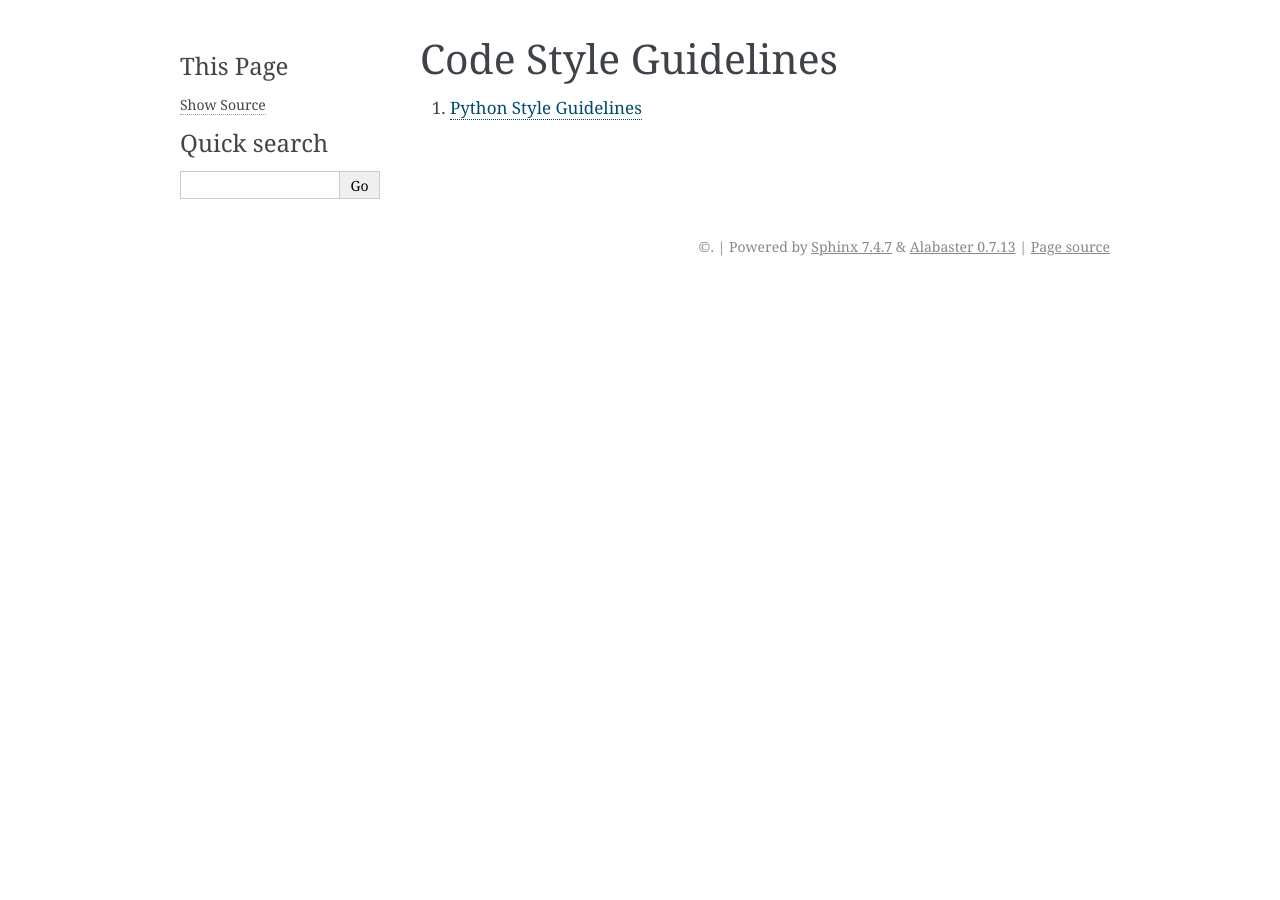
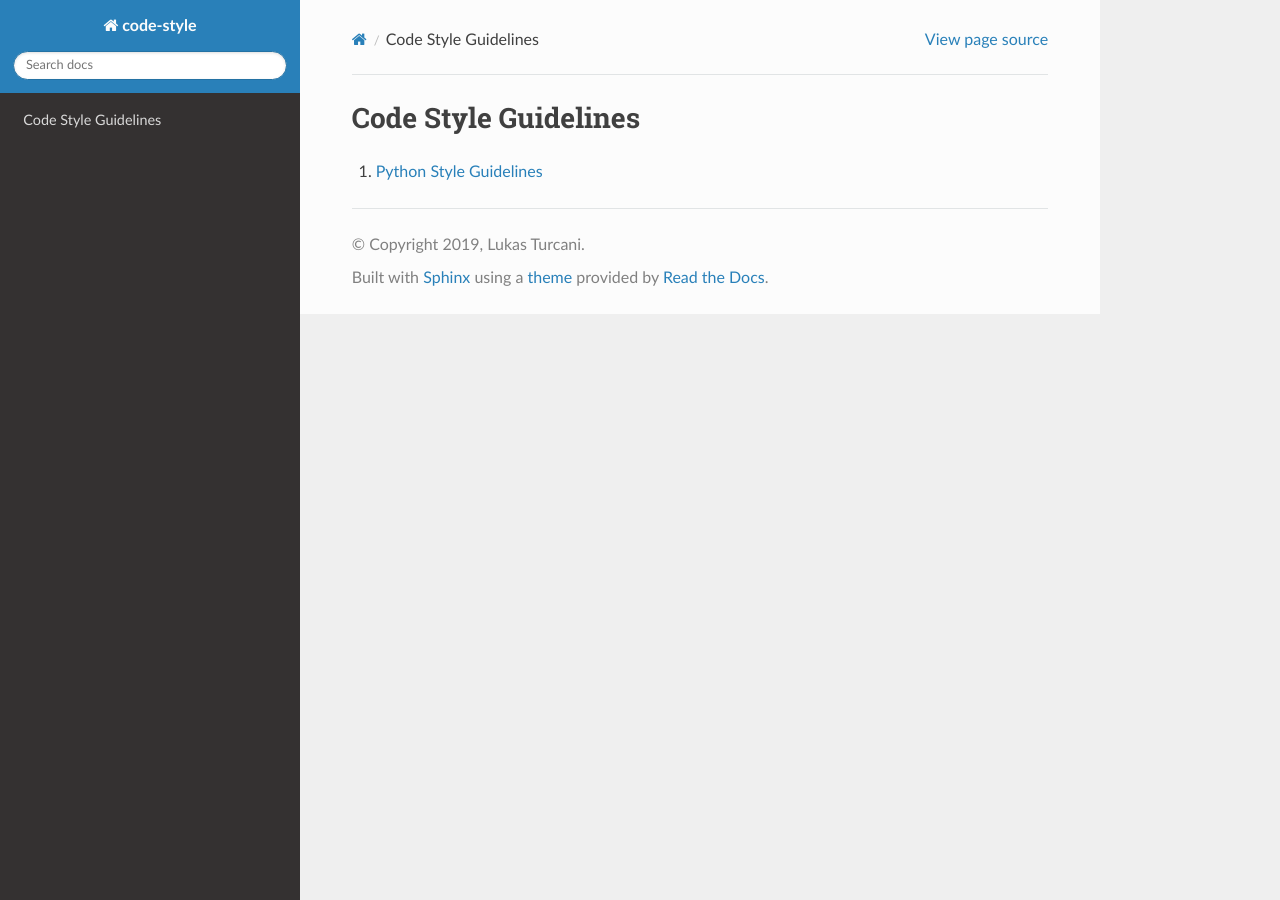
Before and after one commit to lukasturcani/code_style, a Sphinx documentation site: the page built from docs/index.rst, in a window 1280 px wide. Built offline with Sphinx 7.4.7 and the Read the Docs theme 2.0.0, drawn with Linux system fonts in a browser that asks for light colours; some of the changed lines change nothing that is shown.

Commit message:
Added stuff to conf.py.

```diff
--- a/docs/conf.py
+++ b/docs/conf.py
@@ -1,3 +1,44 @@
+project = 'code-style'
+copyright = '2019, Lukas Turcani'
+author = 'Lukas Turcani'
+version = ''
+release = ''
+extensions = []
+master_doc = 'index'
+language = None
+exclude_patterns = []
+pygments_style = 'sphinx'
+html_theme = 'sphinx_rtd_theme'
+templates_path = []
+html_static_path = []
+htmlhelp_basename = 'codestyledoc'
+latex_elements = {}
+latex_documents = (
+    master_doc,
+    'code_style.tex',
+    'code_style Documentation',
+    'Lukas Turcani',
+    'manual'
+)
+man_pages = [(
+    master_doc,
+    'code_style',
+    'code_style Documentation',
+    [author],
+    1
+)]
+texinfo_documents = [(
+    master_doc,
+    'code_style',
+    'code_style Documentation',
+    author,
+    'code_style',
+    'Code style guidelines.',
+    'Miscellaneous'
+)]
+
 html_theme_options = {
     'collapse_navigation': False
 }
+epub_title = project
+epub_exclude_files = ['search.html']
```
